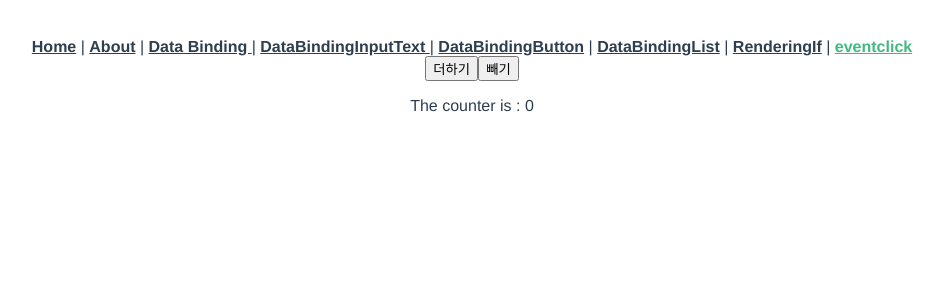
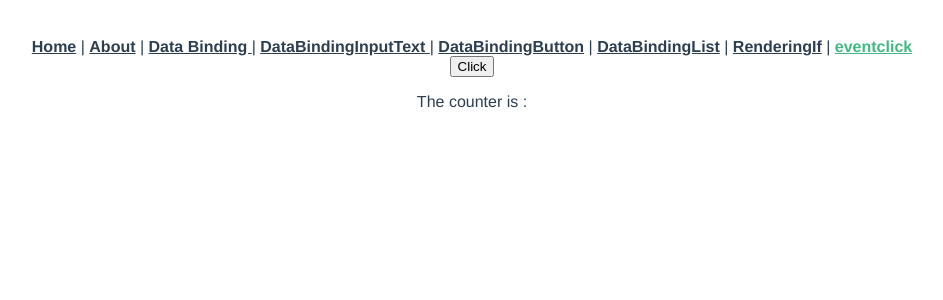
Before and after one commit to clouari/hagun_node.js_vue, a Vue app in the folder vue-project-manually/: page /eventclick in a window 1280 px wide. Shown: the top 300 px of the page, without its empty margins (168-1111 px from the left). Built offline with nearby package versions, Linux system fonts and the light colour scheme.

Commit message:
click event 발생 시 여러 개 함수 호출

```diff
--- a/vue-project-manually/src/views/EventClick.vue
+++ b/vue-project-manually/src/views/EventClick.vue
@@ -1,24 +1,23 @@
 <template>
     <div>
-        <button type="button" @click="increaseCounter">더하기</button>
-        <button type="button" @click="decreaseCounter">빼기</button>
+        <button type="button" @click="one(), two()">Click</button>
         <p>The counter is : {{ counter }}</p>
     </div>
 </template>
 <script>
 
 export default {
-  data () {
-    return {
-      counter: 0
-    }
-  },
+//   data () {
+//     return {
+//       counter: 0
+//     }
+//   },
   methods: {
-    increaseCounter () {
-      this.counter = this.counter + 1
+    one () {
+      alert('One')
     },
-    decreaseCounter () {
-      this.counter = this.counter - 1
+    two () {
+      alert('Two')
     }
   }
 }
```
